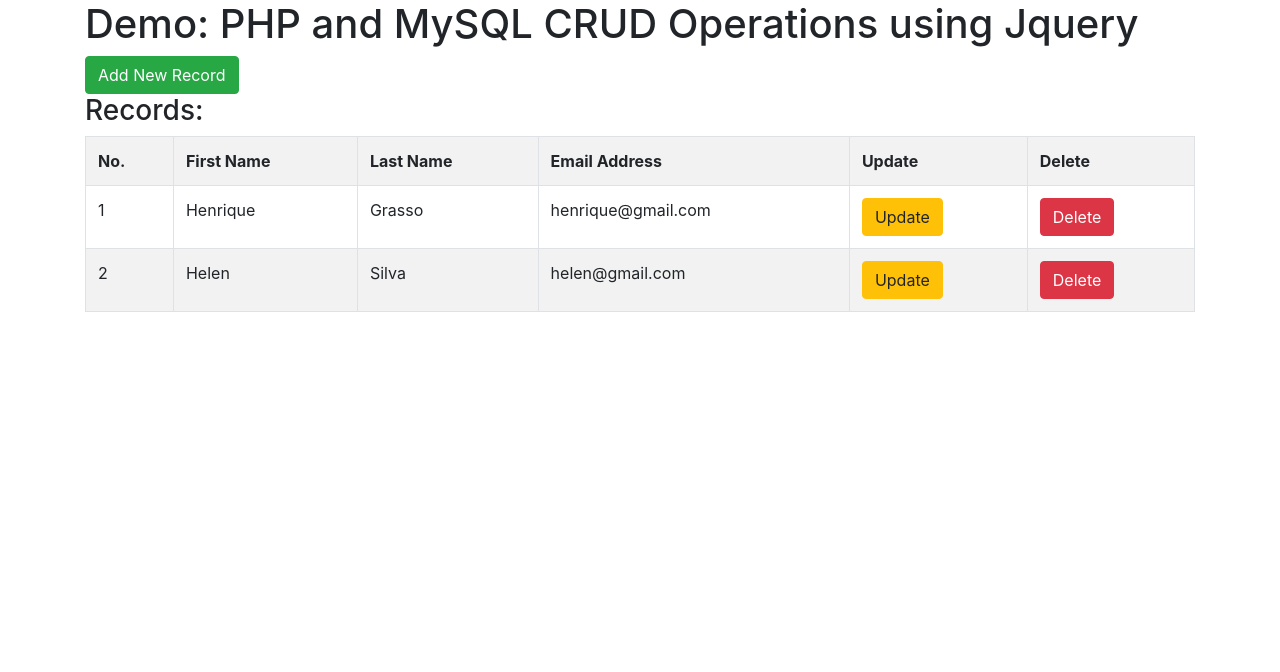
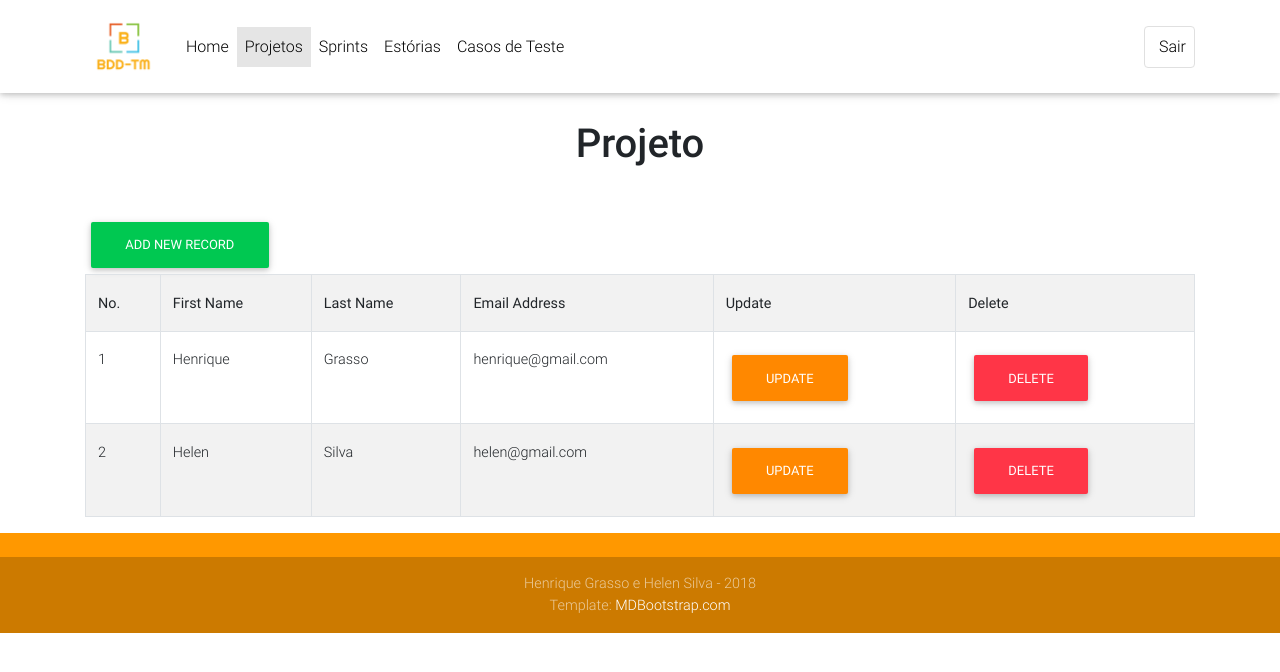
Before and after one commit to helensilva14/bdd-tests-management-php, a PHP site: page /newindex.php in a window 1280 px wide. Shown: the top 672 px of the page. Run offline with PHP 8.4, Linux system fonts and the light colour scheme; data comes from the database, SQL or seed files in the repository; data that the repository does not hold is empty.

Commit message:
Updated new index items. Updated database connection

```diff
--- a/src/ajax/db-connection.php
+++ b/src/ajax/db-connection.php
@@ -2,7 +2,7 @@
 
     // Connection variables
     $host = "localhost"; // MySQL host name eg. localhost
-    $user = "helensilva"; // MySQL user. eg. root ( if your on localserver)
+    $user = "admin"; // MySQL user. eg. root ( if your on localserver)
     $password = ""; // MySQL user password  (if password is not set for your root user then keep it empty )
     $database = "bddtm"; // MySQL Database name
 
--- a/src/ajax/delete-user.php
+++ b/src/ajax/delete-user.php
@@ -9,7 +9,7 @@ if(isset($_POST['id']) && isset($_POST['id']) != "")
     $user_id = $_POST['id'];
 
     // delete User
-    $query = "DELETE FROM usuario WHERE id = '$user_id'";
+    $query = "DELETE FROM usuario WHERE idusuario = '$user_id'";
     if (!$result = mysqli_query($con, $query)) {
         exit(mysqli_error($con));
     }
--- a/src/ajax/read-records.php
+++ b/src/ajax/read-records.php
@@ -31,10 +31,10 @@
                 <td>'.$row['sobrenome'].'</td>
                 <td>'.$row['email'].'</td>
                 <td>
-                    <button onclick="GetUserDetails('.$row['id'].')" class="btn btn-warning">Update</button>
+                    <button onclick="GetUserDetails('.$row['idusuario'].')" class="btn btn-warning">Update</button>
                 </td>
                 <td>
-                    <button onclick="DeleteUser('.$row['id'].')" class="btn btn-danger">Delete</button>
+                    <button onclick="DeleteUser('.$row['idusuario'].')" class="btn btn-danger">Delete</button>
                 </td>
             </tr>';
             $number++;
--- a/src/ajax/read-user-details.php
+++ b/src/ajax/read-user-details.php
@@ -6,10 +6,10 @@ include("db-connection.php");
 if(isset($_GET['id']) && isset($_GET['id']) != "")
 {
     // get User ID
-    $user_id = $_POST['id'];
+    $user_id = $_GET['id'];
 
     // Get User Details
-    $query = "SELECT * FROM usuario WHERE id = '$user_id'";
+    $query = "SELECT * FROM usuario WHERE idusuario = '$user_id'";
     if (!$result = mysqli_query($con, $query)) {
         exit(mysqli_error($con));
     }
--- a/src/ajax/update-user-details.php
+++ b/src/ajax/update-user-details.php
@@ -12,7 +12,7 @@ if(isset($_POST))
     $email = $_POST['email'];
 
     // Updaste User details
-    $query = "UPDATE usuario SET nome = '$first_name', sobrenome = '$last_name', email = '$email' WHERE id = '$id'";
+    $query = "UPDATE usuario SET nome = '$first_name', sobrenome = '$last_name', email = '$email' WHERE idusuario = '$id'";
     if (!$result = mysqli_query($con, $query)) {
         exit(mysqli_error($con));
     }
--- a/src/js/script.js
+++ b/src/js/script.js
@@ -49,19 +49,19 @@ function DeleteUser(id) {
 function GetUserDetails(id) {
     // Add User ID to the hidden field for furture usage
     $("#hidden_user_id").val(id);
-    $.post("ajax/read-user-details.php", {
+    $.get("ajax/read-user-details.php", {
             id: id
         },
         function (data, status) {
             // PARSE json data
-            //var user = JSON.parse(data);
+            var user = JSON.parse(data);
             // Assing existing values to the modal popup fields
 
             console.log(data);
 
-            // $("#update_first_name").val(user.nome);
-            // $("#update_last_name").val(user.sobrenome);
-            // $("#update_email").val(user.email);
+            $("#update_first_name").val(user.nome);
+            $("#update_last_name").val(user.sobrenome);
+            $("#update_email").val(user.email);
         }
     );
     // Open modal popup
--- a/src/newindex.php
+++ b/src/newindex.php
@@ -6,16 +6,91 @@
 
     <!-- Bootstrap CSS File  -->
     <link rel="stylesheet" type="text/css" href="css/bootstrap.min.css"/>
+    <link rel="stylesheet" type="text/css" href="css/mdb.min.css" />
 </head>
 <body>
 
+    <!--Main Navigation-->
+    <header>
+
+        <!-- Navbar -->
+        <nav class="navbar fixed-top navbar-expand-lg navbar-light white scrolling-navbar">
+            <div class="container">
+
+                <!-- Brand -->
+                <a class="navbar-brand waves-effect" href="https://mdbootstrap.com/material-design-for-bootstrap/" target="_blank">
+                    <img src="img/logo.png" width="77" height="59"></img>
+                </a>
+
+                <!-- Collapse -->
+                <button class="navbar-toggler" type="button" data-toggle="collapse" data-target="#navbarSupportedContent" aria-controls="navbarSupportedContent"
+                    aria-expanded="false" aria-label="Toggle navigation">
+                    <span class="navbar-toggler-icon"></span>
+                </button>
+
+                <!-- Links -->
+                <div class="collapse navbar-collapse" id="navbarSupportedContent">
+
+                    <!-- Left -->
+                    <ul class="navbar-nav mr-auto">
+                        <li class="nav-item">
+                            <a class="nav-link waves-effect" href="#">Home</a>
+                        </li>
+                        <li class="nav-item active">
+                            <a class="nav-link waves-effect" href="#">Projetos
+                                <span class="sr-only">(current)</span>
+                            </a>
+                        </li>
+                        <li class="nav-item">
+                            <a class="nav-link waves-effect" href="#">Sprints</a>
+                        </li>
+                        <li class="nav-item">
+                            <a class="nav-link waves-effect" href="#">Estórias</a>
+                        </li>
+                        <li class="nav-item">
+                            <a class="nav-link waves-effect" href="#">Casos de Teste</a>
+                        </li>
+                    </ul>
+
+                    <!-- Right -->
+                    <ul class="navbar-nav nav-flex-icons">
+                        <li class="nav-item">
+                            <a href="#" class="nav-link border border-light rounded waves-effect"
+                                target="_blank">
+                                <i class="fa fa-sign-out"></i>Sair
+                            </a>
+                        </li>
+                    </ul>
+
+                </div>
+
+            </div>
+        </nav>
+        <!-- Navbar -->
+
+    </header>
+    <!--Main Navigation-->
+
+    <!--Main layout-->
+    <main class="mt-5 pt-5">
+
         <!-- Content Section -->
         <div class="container">
-    <div class="row">
-        <div class="col-md-12">
-            <h1>Demo: PHP and MySQL CRUD Operations using Jquery</h1>
+
+            <!--Section-->
+            <section class="pt-4">
+
+                <!-- Heading -->
+                <div class="wow fadeIn">
+                    <!--Section heading-->
+                    <h2 class="h1 text-center mb-5">Projeto</h2>
                 </div>
-    </div>
+
+                <!--<div class="row">-->
+                <!--    <div class="col-md-12">-->
+                <!--        <h1>Titulo</h1>-->
+                <!--    </div>-->
+                <!--</div>-->
                 <div class="row">
                     <div class="col-md-12">
                         <div class="pull-right">
@@ -25,13 +100,33 @@
                 </div>
                 <div class="row">
                     <div class="col-md-12">
-            <h3>Records:</h3>
-
+                        <!-- Table -->
                         <div class="records_content"></div>
                     </div>
                 </div>
+
+              </section>
+
         </div>
         <!-- /Content Section -->
+
+    </main>
+    <!--Main layout-->
+
+    <!--Footer-->
+    <footer class="page-footer font-small orange pt-4">
+
+        <!--Copyright-->
+        <div class="footer-copyright text-center py-3">
+            <div class="container-fluid">
+                 Henrique Grasso e Helen Silva - 2018<br>
+                 Template: <a href="https://www.MDBootstrap.com"> MDBootstrap.com </a>
+            </div>
+        </div>
+        <!--/.Copyright-->
+
+    </footer>
+    <!--/.Footer-->
 
 
 <!-- Bootstrap Modals -->
```
Lines whose indentation alone changed are shown as unchanged.
